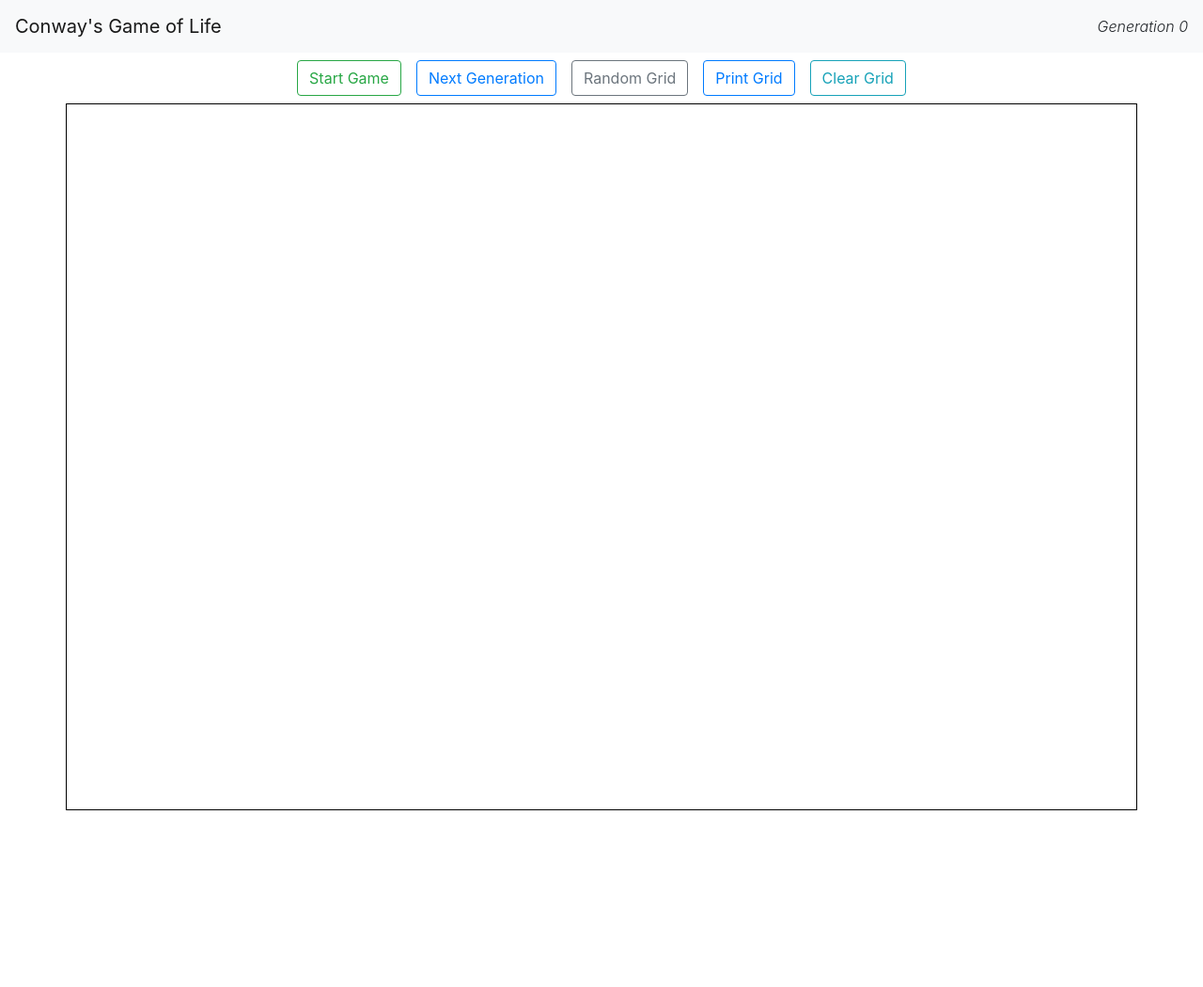
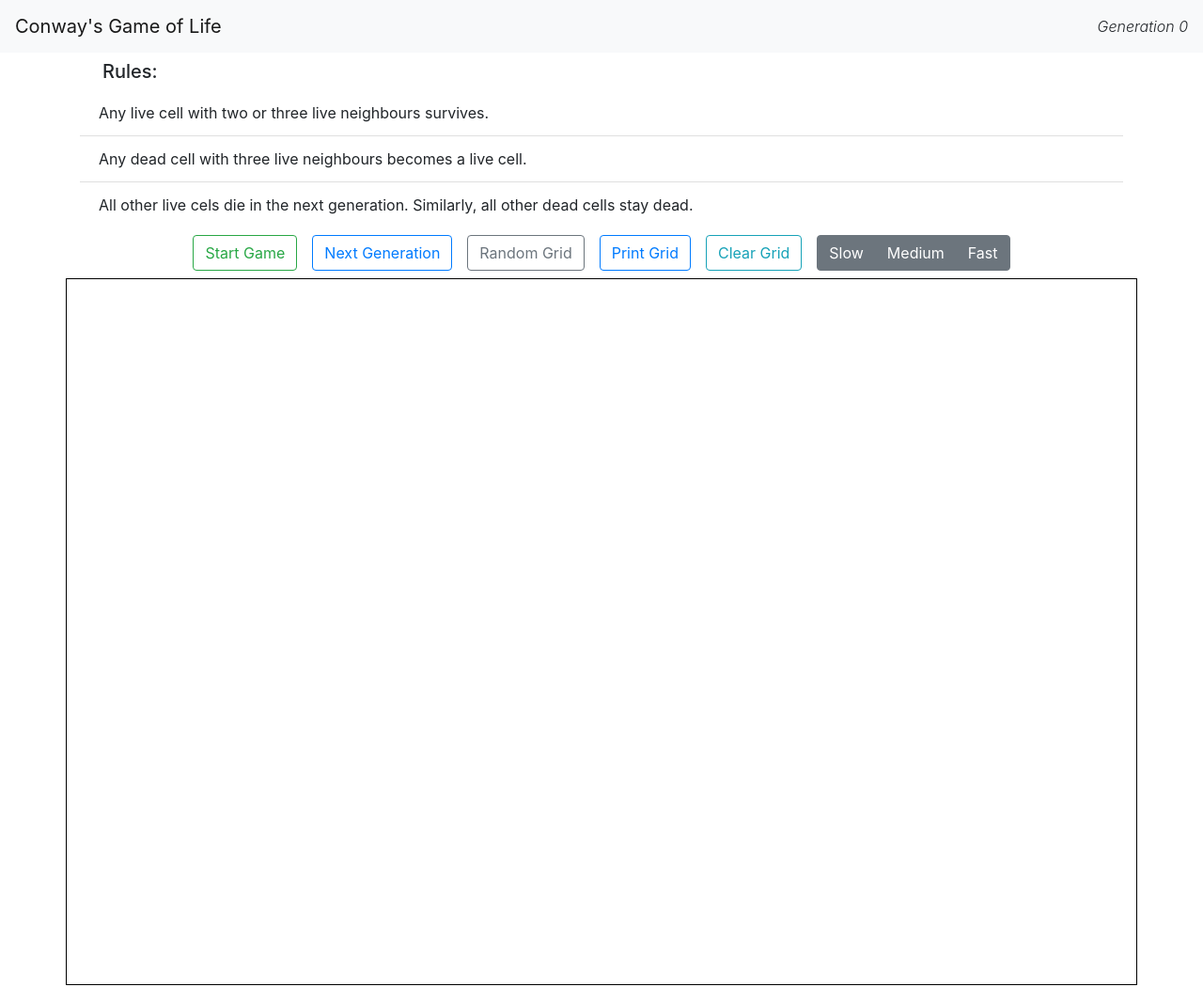
Before and after one commit to bendevera/conways-game-of-life, a React app in the folder react-app/: page / in a window 1280 px wide. Shown: the whole page at 94% size. Before the commit the page ends 870 px from the top, so only its background shows below. Built offline with nearby package versions, Linux system fonts and the light colour scheme.

Commit message:
adding adjustments made today

```diff
--- a/react-app/package.json
+++ b/react-app/package.json
@@ -6,6 +6,7 @@
     "@testing-library/jest-dom": "^4.2.4",
     "@testing-library/react": "^9.3.2",
     "@testing-library/user-event": "^7.1.2",
+    "chroma-js": "^2.1.0",
     "react": "^16.13.1",
     "react-dom": "^16.13.1",
     "react-scripts": "3.4.1"
--- a/react-app/src/components/App/App.css
+++ b/react-app/src/components/App/App.css
@@ -15,8 +15,8 @@
 
 .alive {
   border: 1px solid #262626;
-  background-color: #262626;
-  color: #262626;
+  /* background-color: #262626; */
+  /* color: #262626; */
 }
 
 .alive:hover {
@@ -27,8 +27,8 @@
 
 .dead {
   border: 1px solid white;
-  background-color: white;
-  color: white;
+  /* background-color: white; */
+  /* color: white; */
 }
 
 .cell:hover {
--- a/react-app/src/components/Cell/Cell.js
+++ b/react-app/src/components/Cell/Cell.js
@@ -1,4 +1,5 @@
 import React from 'react';
+import chroma from 'chroma-js';
 
 
 class Cell extends React.Component {
@@ -22,8 +23,6 @@ class Cell extends React.Component {
 
     componentWillReceiveProps(newProps) {
         if (newProps.alive != this.state.alive | newProps.counter != this.state.counter) {
-            console.log("newprops")
-            console.log(newProps)
             this.setState({
                 alive: newProps.alive,
                 counter: newProps.counter
@@ -34,13 +33,21 @@ class Cell extends React.Component {
     render() {
         var cellBase = "col cell cell-";
         var cellClassName = cellBase + this.state.row.toString() + "-" + this.state.col.toString();
+        let customScale = chroma.scale().domain([0,1]);
+        let backgroundColor;
         if (this.state.alive) {
             cellClassName += " alive";
+            if (this.state.counter > 50 | !this.props.running) {
+                backgroundColor = customScale(1)
+            } else {
+                backgroundColor = customScale(this.state.counter/50)
+            }
         } else {
+            backgroundColor = "white"
             cellClassName += " dead";
         }
         return (
-            <div className={cellClassName} onClick={this.handleClick}>
+            <div className={cellClassName} style={{"backgroundColor": backgroundColor, "color": backgroundColor}} onClick={this.handleClick}>
                 {this.state.row}|{this.state.col}
             </div>
         )
--- a/react-app/src/components/Grid/Grid.js
+++ b/react-app/src/components/Grid/Grid.js
@@ -9,7 +9,8 @@ class Grid extends React.Component {
             cells: this.getBlankGrid(25, 25),
             gen: 0,
             running: false,
-            intervalId: null
+            intervalId: null,
+            speed: "slow"
         }
     }
 
@@ -110,7 +111,15 @@ class Grid extends React.Component {
     }
 
     gameLoop = () => {
-        var intervalId = setInterval(this.getNewGen, 1000)
+        let intervalSpeed;
+        if (this.state.speed == "slow") {
+            intervalSpeed = 1000
+        } else if (this.state.speed == "med") {
+            intervalSpeed = 500
+        } else {
+            intervalSpeed = 250
+        }
+        var intervalId = setInterval(this.getNewGen, intervalSpeed)
         this.setState({
             intervalId: intervalId
         })
@@ -203,6 +212,13 @@ class Grid extends React.Component {
         return liveNeighborCount
     }
 
+    changeSpeed = (e) => {
+        var newSpeed = e.target.value;
+        this.setState({
+            speed: newSpeed
+        })
+    }
+
     render() {
         var stopStartButton;
         if (this.state.running) {
@@ -230,12 +246,27 @@ class Grid extends React.Component {
                         </ul>
                     </div>
                 </nav>
+                <div className="container my-2">
+                    <h5 className="ml-4 text-left">
+                        Rules:
+                    </h5>
+                    <ul className="list-group list-group-flush text-left">
+                        <li className="list-group-item">Any live cell with two or three live neighbours survives.</li>
+                        <li className="list-group-item">Any dead cell with three live neighbours becomes a live cell.</li>
+                        <li className="list-group-item">All other live cels die in the next generation. Similarly, all other dead cells stay dead.</li>
+                    </ul>
+                </div>
                 <div className="row justify-content-center my-2">
                     {stopStartButton}
                     <button className="btn btn-outline-primary mx-2" onClick={this.nextGen}>Next Generation</button>
                     <button className="btn btn-outline-secondary mx-2" onClick={this.getRandomGrid}>Random Grid</button>
                     <button className="btn btn-outline-primary mx-2" onClick={this.printGrid}>Print Grid</button>
                     <button className="btn btn-outline-info mx-2" onClick={this.clearGrid}>Clear Grid</button>
+                    <div className="btn-group mx-2">
+                        <button className="btn btn-secondary" onClick={this.changeSpeed} value="slow">Slow</button>
+                        <button className="btn btn-secondary" onClick={this.changeSpeed} value="med">Medium</button>
+                        <button className="btn btn-secondary" onClick={this.changeSpeed} value="fast">Fast</button>
+                    </div>
                 </div>
                 <div className="container my-2 grid-container">
                     {this.state.cells.map((row, rowNum) => {
@@ -252,7 +283,8 @@ class Grid extends React.Component {
                                             row={col.row}
                                             col={col.col}
                                             counter={col.counter}
-                                            changeCell={this.changeCell} />
+                                            changeCell={this.changeCell}
+                                            running={this.state.running} />
 
                                     )
                                 })}
```
Also changed, not shown: 1 other file.
